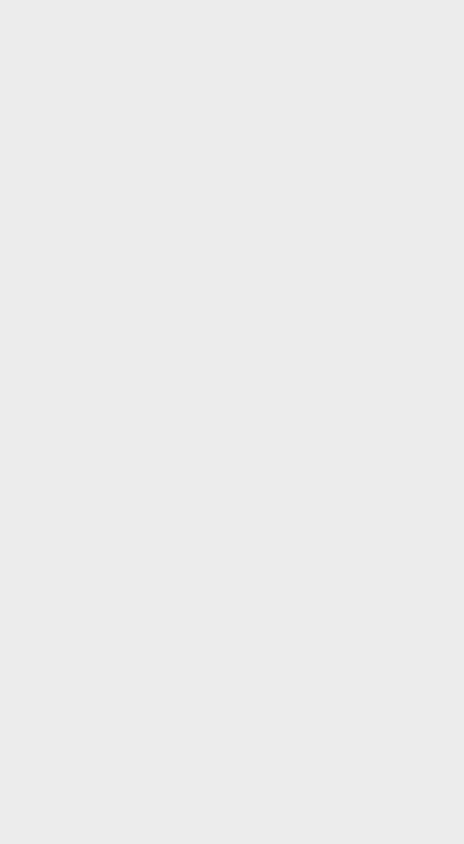
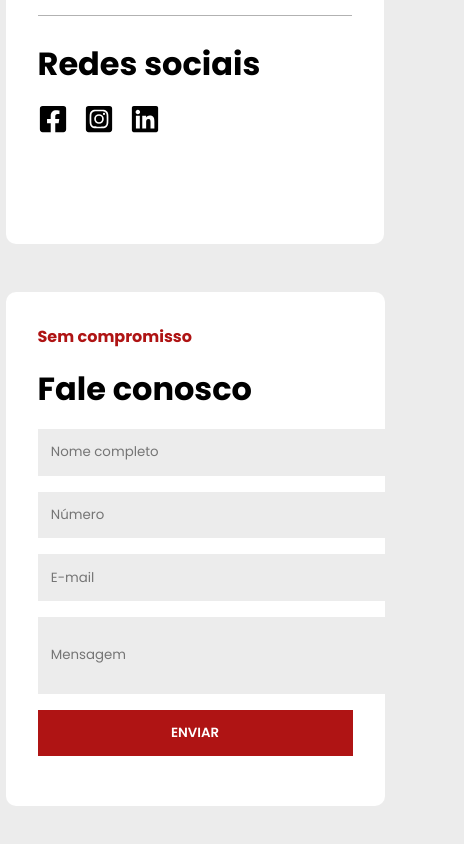
Before and after one commit to evaaldo/SITE-ADVOCACIA, a React (Create React App) app: page / in a window 390 px wide. Shown: the part 4362-5206 px from the top of the page, 464 px wide, since content can reach past the window. Before the commit the page ends 4044 px from the top, so only its background shows below. Built offline with nearby package versions, Linux system fonts and the light colour scheme.

Commit message:
Criação da versão mobile da aba de contato

```diff
--- a/src/Componentes/Contato/Contato.css
+++ b/src/Componentes/Contato/Contato.css
@@ -172,7 +172,12 @@
 @media screen and (max-width: 1024px) {
 
     .contato {
-        display: none;
+        flex-direction: column;
+        gap: 3em;
+    }
+
+    .contato__talk {
+        width: 315px;
     }
 
 }
```
